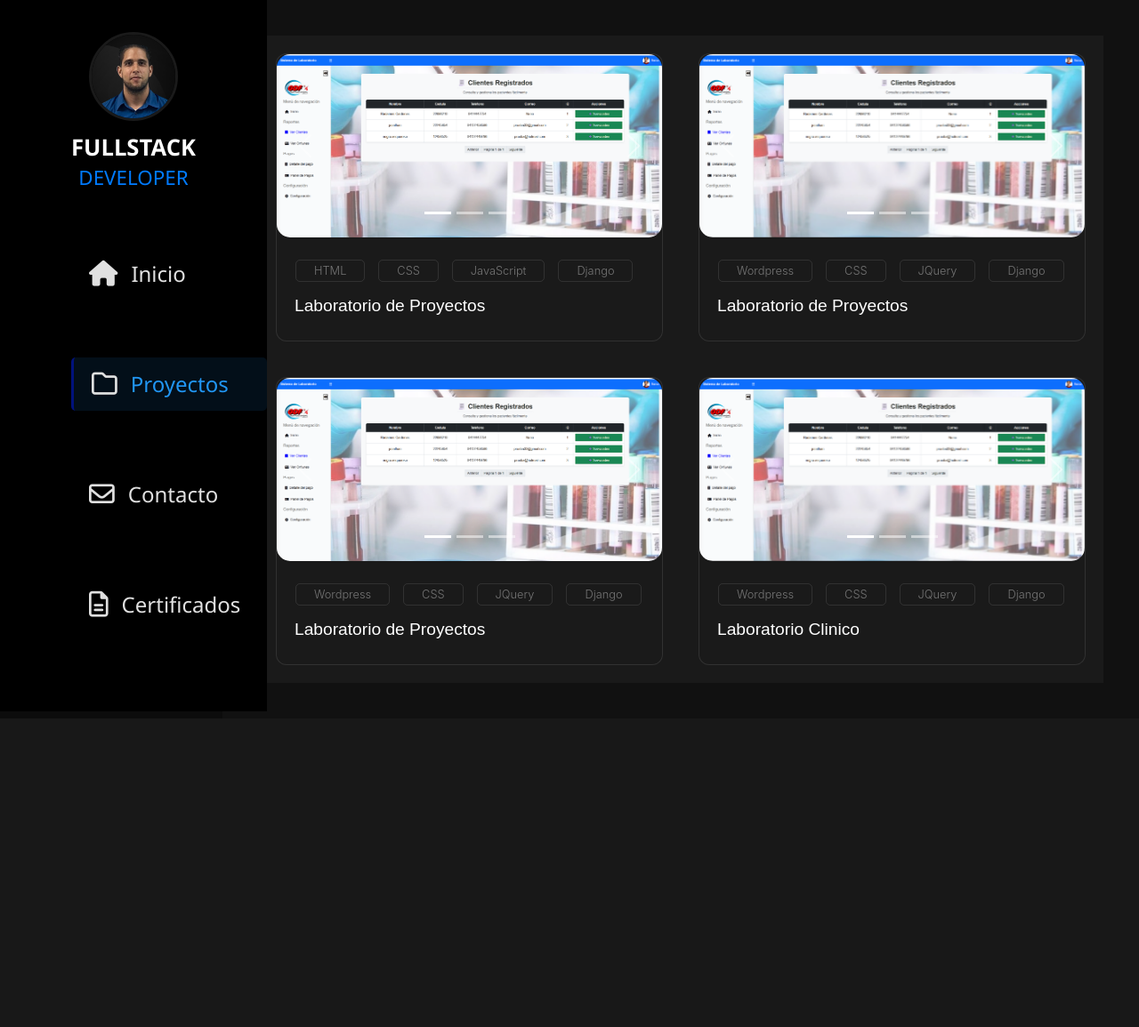
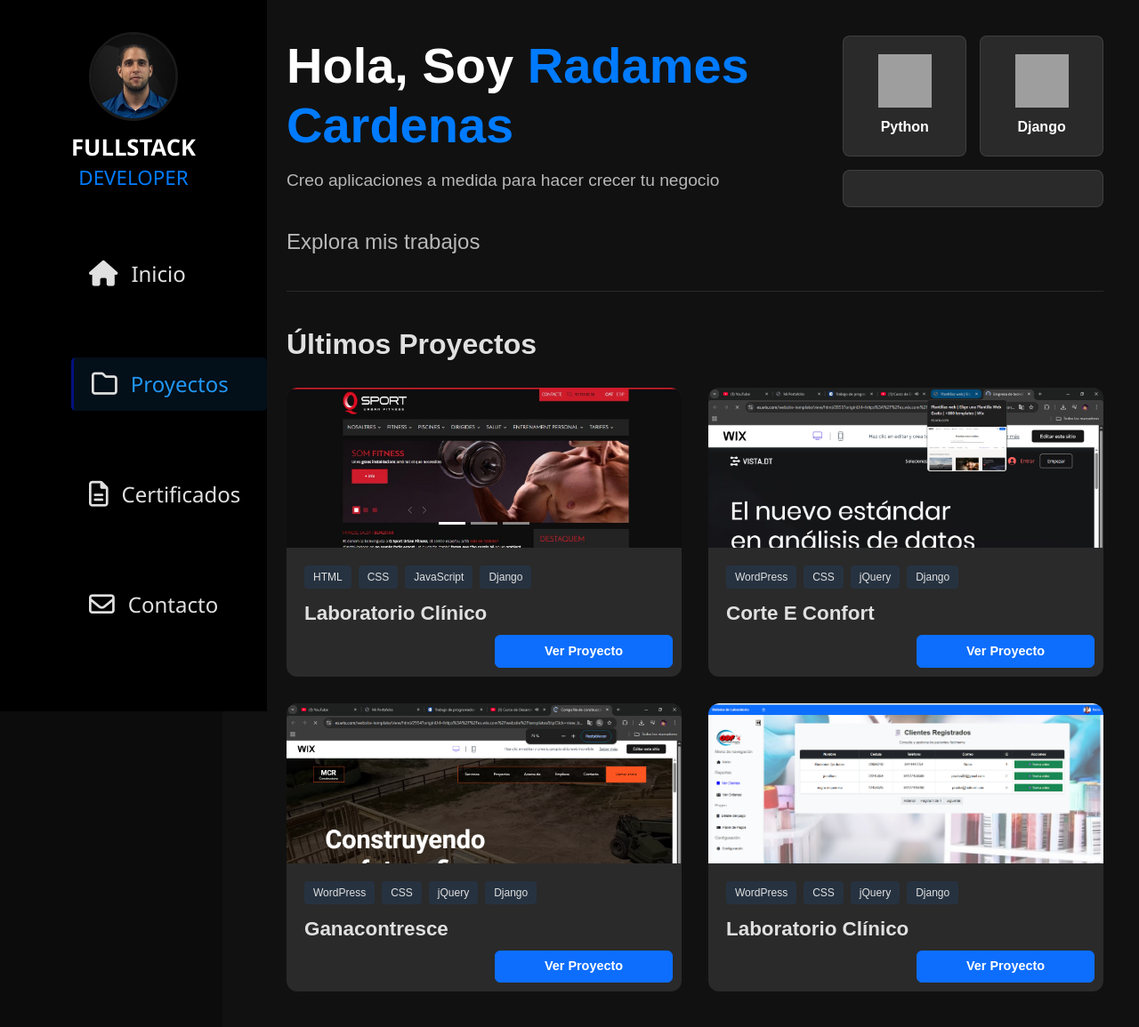
Before and after one commit to Flarxx/PortFolio, a Django app: page /proyectos/ in a window 1280 px wide. Shown: the whole page at 89% size. Before the commit the page ends 800 px from the top, so only its background shows below. Run offline with Django 5.2, Linux system fonts and the light colour scheme; grey boxes are pictures that could not be loaded.

Commit message:
otra vez la plantilla de proyecto

```diff
--- a/nucleo/static/css/proyectos.css
+++ b/nucleo/static/css/proyectos.css
@@ -1,70 +1,217 @@
-/* === GRID PROYECTOS === */
+/* ================================== */
+/* === ESTILOS DE LA PRESENTACIÓN === */
+/* ================================== */
+
+.presentacion-container {
+    display: grid;
+    grid-template-columns: 2fr 1fr;
+    gap: 40px;
+    margin: 0 0 40px 2rem;
+    border-bottom: 1px solid rgba(255, 255, 255, 0.1);
+}
+
+.greeting-title {
+    font-size: 3.5rem;
+    font-weight: 700;
+    line-height: 1.2;
+    margin-bottom: 15px;
+}
+
+.project-title{
+  color: #e0e0e0;
+}
+
+.subtitle {
+    font-size: 1.2rem;
+    color: rgba(255, 255, 255, 0.7);
+    margin-bottom: 40px;
+}
+
+.explore-button {
+    background-color: #007bff;
+    color: white;
+    border: none;
+    padding: 12px 30px;
+    border-radius: 5px;
+    font-size: 1rem;
+    font-weight: 600;
+    cursor: pointer;
+    transition: background-color 0.3s;
+}
+
+.explore-button:hover {
+    background-color: #0056b3;
+}
+
+/* --- Boxes de Tecnología --- */
+.tech-overview {
+    display: grid;
+    grid-template-columns: repeat(2, 1fr);
+    gap: 15px;
+    align-content: start;
+}
+
+.tech-box {
+    background-color: #2a2a2a;
+    padding: 20px;
+    border-radius: 8px;
+    font-size: 1rem;
+    font-weight: 600;
+    text-align: center;
+    border: 1px solid rgba(255, 255, 255, 0.1);
+}
+
+.experience-box {
+    grid-column: span 2;
+    display: flex;
+    flex-direction: column;
+    justify-content: center;
+    align-items: center;
+}
+
+.experience-box .number {
+    font-size: 2rem;
+    font-weight: 700;
+    color: #007bff;
+}
+
+.experience-box .label {
+    font-size: 0.9rem;
+    color: rgba(255, 255, 255, 0.5);
+    margin-top: 5px;
+}
+
+/* ================================== */
+/* === PROYECTOS (GRID & CARDS) ===== */
+/* ================================== */
+
+.section-title {
+    font-size: 2rem;
+    font-weight: 600;
+    color: #e0e0e0;
+    margin: 0 0 30px 2rem;
+}
+
 .grid-proyectos {
     display: grid;
-  grid-template-columns: repeat(2, 1fr); /* 2 columnas iguales */
-  gap: 40px;
-  background: #1a1a1a;
-  padding: 20px;
+    grid-template-columns: repeat(2, 1fr); /* 2 columnas */
+    grid-template-rows: repeat(2, auto);   /* 2 filas automáticas */
+    gap: 30px;
+    padding: 0;
+    margin-left: 2rem;
 }
 
-/* === CARD DEL CARRUSEL === */
+/* --- Card --- */
 .card-carrousel {
-  background-color: #1a1a1a;
+    background-color: #2a2a2a;
     color: white;
-  font-size: 2.5rem;
-  transition: transform 0.2s ease;
     border-radius: 12px;
     display: flex;
     flex-direction: column;
-  border: 1px solid rgba(255, 255, 255, 0.1);
-  padding-bottom: 20px;
+    overflow: hidden;
+    transition: transform 0.2s ease, box-shadow 0.2s ease;
 }
 
 .card-carrousel:hover {
-  transform: scale(1.03);
+    transform: translateY(-5px);
+    box-shadow: 0 8px 16px rgba(0, 0, 0, 0.4);
 }
 
-/* === IMÁGENES DEL CARRUSEL === */
-.carousel-item img {
-  border-radius: 15px;
-  height: 100%;
-  width: 100%;
-  object-fit: cover;
-}
-
-.carousel {
-  height: 100%;
+/* --- Carrusel dentro de la Card --- */
+.project-carousel {
+    height: 180px;
+    max-height: 180px;
+    overflow: hidden;
+    border-radius: 12px 12px 0 0;
 }
 
 .carousel-inner {
     height: 100%;
 }
 
-/* === TAGS DE TECNOLOGÍAS === */
+.carousel-item img {
+    height: 100%;
+    width: 100%;
+    object-fit: cover;
+}
+
+/* --- Tags de tecnologías --- */
 .tech-tags {
     display: flex;
     flex-wrap: wrap;
-  gap: 5px;
-  margin-top: 20px;
-  margin-left: 16px;
+    gap: 8px;
+    margin: 20px 0 0 20px;
 }
 
 .tag {
-  display: inline-block;
-  color: rgba(255, 255, 255, 0.4);
-  padding: 2px 20px;
-  border: 1px solid rgba(255, 255, 255, 0.1);
-  border-radius: 5px;
-  margin: 5px;
-  font-size: 0.8rem;
-  font-family: 'Inter', 'Roboto', sans-serif;
-  font-weight: 300;
+    color: #e0e0e0;
+    background-color: rgba(0, 123, 255, 0.1);
+    padding: 4px 10px;
+    border-radius: 4px;
+    font-size: 0.75rem;
+    font-weight: 500;
 }
 
-/* === TÍTULOS EN LAS CARDS === */
+/* --- Título y botón del proyecto --- */
 .card-carrousel h3 {
-  margin-left: 20px;
-  margin-top: 10px;
-  font-size: 1.2rem;
-  font-weight: 500;
+    margin: 15px 0 0 20px;
+    font-size: 1.4rem;
+    font-weight: 600;
 }
+
+.project-btn {
+    font-size: 0.9rem;
+    padding: 0.4rem 1rem;
+    border-radius: 6px;
+    color: white;
+    width: 200px;
+}
+
+.btn-container {
+    text-align: right; /* alinea el botón a la derecha */
+    margin-top: 10px; /* separa un poco del título */
+    margin-bottom: 10px;
+    margin-right: 10px;
+}
+
+
+.tech-logo {
+    width: 60px;   /* tamaño grande y uniforme */
+    height: 60px;
+    margin-bottom: 10px;
+}
+
+.nombre{
+  color: #007bff;
+}
+
+.subtitle1 {
+    font-size: 1.5rem;
+    color: rgba(255, 255, 255, 0.7);
+    margin-bottom: 40px;
+  }
+
+
+/*  modificando iconos */
+
+.mini-icons {
+    margin-top: 8px;          /* separa los íconos del contenido de arriba */
+    display: flex;            /* coloca los íconos en fila */
+    flex-wrap: wrap;          /* si no caben, que salten a otra línea */
+    gap: 8px;                 /* espacio entre íconos */
+    justify-content: center;  /* centra los íconos horizontalmente */
+    align-items: center;      /* los alinea verticalmente */
+}
+
+.mini-tech-logo {
+    width: 30px;              /* tamaño uniforme de los íconos */
+    height: 30px;
+    opacity: 0.9;             /* un poco más suave */
+    transition: transform 0.2s ease, opacity 0.2s ease;
+    cursor: pointer;          /* cursor tipo "mano" */
+}
+
+.mini-tech-logo:hover {
+    transform: scale(1.2);    /* efecto de zoom al pasar el mouse */
+    opacity: 1;               /* más brillante al hover */
+}
--- a/nucleo/templates/nucleo/Proyectos.html
+++ b/nucleo/templates/nucleo/Proyectos.html
@@ -1,157 +1,215 @@
-{% extends 'nucleo/layout.html' %}
-{% load static %}
+{% extends 'nucleo/layout.html' %} {% load static %} {% block content %}
+<link rel="stylesheet" href="{% static 'css/proyectos.css' %}" />
 
-{% block content %}
-<link rel="stylesheet" href="{% static 'css/proyectos.css' %}">
+<div class="presentacion-container">
+    <!-- primer grid   -->
+  <div class="text-content">
+    <h1 class="greeting-title">
+      Hola, Soy <span class="nombre">Radames Cardenas</span>
+    </h1>
+    <p class="subtitle">
+      Creo aplicaciones a medida para hacer crecer tu negocio
+    </p>
+    <h3 class="subtitle1">Explora mis trabajos</h3>
+  </div>
+  <!-- segundo grid  -->
+  <div class="tech-overview">
+    <div class="tech-box">
+      <img src="https://www.svgrepo.com/show/452091/python.svg" alt="Python Logo" class="tech-logo"/>
+      <span class="tech-name">Python</span>
+    </div>
+
+    <div class="tech-box">
+      <img src="https://www.svgrepo.com/show/353657/django-icon.svg" alt="Django Logo" class="tech-logo"/>
+      <span class="tech-name">Django</span>
+    </div>
+
+
+    <!-- Frontend Stack -->
+    <div class="tech-box experience-box">
+    </div>
+  </div>
+</div>
+
+<h2 class="section-title">Últimos Proyectos</h2>
+
 <div class="grid-proyectos">
-
+  <!-- CARD 1 -->
   <div class="card-carrousel">
-        <div id="carousel1" class="carousel slide">
+    <div id="carousel1" class="carousel slide project-carousel">
       <div class="carousel-indicators">
-                <button type="button" data-bs-target="#carousel1" data-bs-slide-to="0" class="active"
-                    aria-current="true" aria-label="Slide 1"></button>
-                <button type="button" data-bs-target="#carousel1" data-bs-slide-to="1" aria-label="Slide 2"></button>
-                <button type="button" data-bs-target="#carousel1" data-bs-slide-to="2" aria-label="Slide 3"></button>
+        <button
+          type="button"
+          data-bs-target="#carousel1"
+          data-bs-slide-to="0"
+          class="active"
+        ></button>
+        <button
+          type="button"
+          data-bs-target="#carousel1"
+          data-bs-slide-to="1"
+        ></button>
+        <button
+          type="button"
+          data-bs-target="#carousel1"
+          data-bs-slide-to="2"
+        ></button>
       </div>
       <div class="carousel-inner">
         <div class="carousel-item active">
-                    <img src="{% static 'img/proyectos/Lab1.png' %}" class="d-block w-100" alt="...">
+          <img
+            src="{% static 'img/proyectos/ejercicio.jpg' %}"
+            class="d-block w-100"
+            alt="Proyecto 1"
+          />
         </div>
         <div class="carousel-item">
-                    <img src="{% static 'img/proyectos/Lab3.png' %}" class="d-block w-100" alt="...">
+          <img
+            src="{% static 'img/proyectos/Lab3.png' %}"
+            class="d-block w-100"
+            alt="Proyecto 2"
+          />
         </div>
         <div class="carousel-item">
-                    <img src="{% static 'img/proyectos/Lab4.png' %}" class="d-block w-100" alt="...">
+          <img
+            src="{% static 'img/proyectos/Lab4.png' %}"
+            class="d-block w-100"
+            alt="Proyecto 3"
+          />
         </div>
       </div>
-            <button class="carousel-control-prev" type="button" data-bs-target="#carousel1" data-bs-slide="prev">
-                <span class="carousel-control-prev-icon" aria-hidden="true"></span>
-                <span class="visually-hidden">Previous</span>
-            </button>
-            <button class="carousel-control-next" type="button" data-bs-target="#carousel1" data-bs-slide="next">
-                <span class="carousel-control-next-icon" aria-hidden="true"></span>
-                <span class="visually-hidden">Next</span>
-            </button>
     </div>
+
     <div class="tech-tags">
       <span class="tag">HTML</span>
       <span class="tag">CSS</span>
       <span class="tag">JavaScript</span>
       <span class="tag">Django</span>
     </div>
-<h3>Laboratorio de Proyectos</h3>
+    <h3 class="project-title">Laboratorio Clínico</h3>
+    <div class="btn-container">
+      <button class="btn btn-sm btn-primary project-btn">Ver Proyecto</button>
+    </div>
   </div>
 
+  <!-- CARD 2 -->
   <div class="card-carrousel">
-        <div id="carousel2" class="carousel slide">
-            <div class="carousel-indicators">
-                <button type="button" data-bs-target="#carousel2" data-bs-slide-to="0" class="active"
-                    aria-current="true" aria-label="Slide 1"></button>
-                <button type="button" data-bs-target="#carousel2" data-bs-slide-to="1" aria-label="Slide 2"></button>
-                <button type="button" data-bs-target="#carousel2" data-bs-slide-to="2" aria-label="Slide 3"></button>
-            </div>
+    <div id="carousel2" class="carousel slide project-carousel">
       <div class="carousel-inner">
         <div class="carousel-item active">
-                    <img src="{% static 'img/proyectos/Lab1.png' %}" class="d-block w-100" alt="...">
+          <img
+            src="{% static 'img/proyectos/ejemplo3.png' %}"
+            class="d-block w-100"
+            alt="Proyecto Corte E Confort"
+          />
         </div>
         <div class="carousel-item">
-                    <img src="{% static 'img/proyectos/Lab3.png' %}" class="d-block w-100" alt="...">
+          <img
+            src="{% static 'img/proyectos/Lab3.png' %}"
+            class="d-block w-100"
+            alt="Proyecto 2"
+          />
         </div>
         <div class="carousel-item">
-                    <img src="{% static 'img/proyectos/Lab4.png' %}" class="d-block w-100" alt="...">
+          <img
+            src="{% static 'img/proyectos/Lab4.png' %}"
+            class="d-block w-100"
+            alt="Proyecto 3"
+          />
         </div>
       </div>
-            <button class="carousel-control-prev" type="button" data-bs-target="#carousel2" data-bs-slide="prev">
-                <span class="carousel-control-prev-icon" aria-hidden="true"></span>
-                <span class="visually-hidden">Previous</span>
-            </button>
-            <button class="carousel-control-next" type="button" data-bs-target="#carousel2" data-bs-slide="next">
-                <span class="carousel-control-next-icon" aria-hidden="true"></span>
-                <span class="visually-hidden">Next</span>
-            </button>
     </div>
+
     <div class="tech-tags">
-    <span class="tag">Wordpress</span>
+      <span class="tag">WordPress</span>
       <span class="tag">CSS</span>
-    <span class="tag">JQuery</span>
+      <span class="tag">jQuery</span>
       <span class="tag">Django</span>
     </div>
-<h3>Laboratorio de Proyectos</h3>
+    <h3 class="project-title">Corte E Confort</h3>
+    <div class="btn-container">
+      <button class="btn btn-sm btn-primary project-btn">Ver Proyecto</button>
+    </div>
   </div>
 
+  <!-- CARD 3 -->
   <div class="card-carrousel">
-            <div id="carousel3" class="carousel slide">
-            <div class="carousel-indicators">
-                <button type="button" data-bs-target="#carousel3" data-bs-slide-to="0" class="active"
-                    aria-current="true" aria-label="Slide 1"></button>
-                <button type="button" data-bs-target="#carousel3" data-bs-slide-to="1" aria-label="Slide 2"></button>
-                <button type="button" data-bs-target="#carousel3" data-bs-slide-to="2" aria-label="Slide 3"></button>
-            </div>
+    <div id="carousel3" class="carousel slide project-carousel">
       <div class="carousel-inner">
         <div class="carousel-item active">
-                    <img src="{% static 'img/proyectos/Lab1.png' %}" class="d-block w-100" alt="...">
+          <img
+            src="{% static 'img/proyectos/4.png' %}"
+            class="d-block w-100"
+            alt="Ganacontresce"
+          />
         </div>
         <div class="carousel-item">
-                    <img src="{% static 'img/proyectos/Lab3.png' %}" class="d-block w-100" alt="...">
+          <img
+            src="{% static 'img/proyectos/Lab3.png' %}"
+            class="d-block w-100"
+            alt="Proyecto 2"
+          />
         </div>
         <div class="carousel-item">
-                    <img src="{% static 'img/proyectos/Lab4.png' %}" class="d-block w-100" alt="...">
+          <img
+            src="{% static 'img/proyectos/Lab4.png' %}"
+            class="d-block w-100"
+            alt="Proyecto 3"
+          />
         </div>
       </div>
-            <button class="carousel-control-prev" type="button" data-bs-target="#carousel3" data-bs-slide="prev">
-                <span class="carousel-control-prev-icon" aria-hidden="true"></span>
-                <span class="visually-hidden">Previous</span>
-            </button>
-            <button class="carousel-control-next" type="button" data-bs-target="#carousel3" data-bs-slide="next">
-                <span class="carousel-control-next-icon" aria-hidden="true"></span>
-                <span class="visually-hidden">Next</span>
-            </button>
     </div>
+
     <div class="tech-tags">
-    <span class="tag">Wordpress</span>
+      <span class="tag">WordPress</span>
       <span class="tag">CSS</span>
-    <span class="tag">JQuery</span>
+      <span class="tag">jQuery</span>
       <span class="tag">Django</span>
     </div>
-<h3>Laboratorio de Proyectos</h3>
+    <h3 class="project-title">Ganacontresce</h3>
+    <div class="btn-container">
+      <button class="btn btn-sm btn-primary project-btn">Ver Proyecto</button>
+    </div>
   </div>
 
+  <!-- CARD 4 -->
   <div class="card-carrousel">
-            <div id="carousel4" class="carousel slide">
-            <div class="carousel-indicators">
-                <button type="button" data-bs-target="#carousel4" data-bs-slide-to="0" class="active"
-                    aria-current="true" aria-label="Slide 1"></button>
-                <button type="button" data-bs-target="#carousel4" data-bs-slide-to="1" aria-label="Slide 2"></button>
-                <button type="button" data-bs-target="#carousel4" data-bs-slide-to="2" aria-label="Slide 3"></button>
-            </div>
+    <div id="carousel4" class="carousel slide project-carousel">
       <div class="carousel-inner">
         <div class="carousel-item active">
-                    <img src="{% static 'img/proyectos/Lab1.png' %}" class="d-block" alt="...">
+          <img
+            src="{% static 'img/proyectos/Lab1.png' %}"
+            class="d-block w-100"
+            alt="Proyecto"
+          />
         </div>
         <div class="carousel-item">
-                    <img src="{% static 'img/proyectos/Lab3.png' %}" class="d-block" alt="...">
+          <img
+            src="{% static 'img/proyectos/Lab3.png' %}"
+            class="d-block w-100"
+            alt="Proyecto 2"
+          />
         </div>
         <div class="carousel-item">
-                    <img src="{% static 'img/proyectos/Lab4.png' %}" class="d-block" alt="...">
+          <img
+            src="{% static 'img/proyectos/Lab4.png' %}"
+            class="d-block w-100"
+            alt="Proyecto 3"
+          />
         </div>
       </div>
-            <button class="carousel-control-prev" type="button" data-bs-target="#carousel4" data-bs-slide="prev">
-                <span class="carousel-control-prev-icon" aria-hidden="true"></span>
-                <span class="visually-hidden">Previous</span>
-            </button>
-            <button class="carousel-control-next" type="button" data-bs-target="#carousel4" data-bs-slide="next">
-                <span class="carousel-control-next-icon" aria-hidden="true"></span>
-                <span class="visually-hidden">Next</span>
-            </button>
     </div>
+
     <div class="tech-tags">
-    <span class="tag">Wordpress</span>
+      <span class="tag">WordPress</span>
       <span class="tag">CSS</span>
-    <span class="tag">JQuery</span>
+      <span class="tag">jQuery</span>
       <span class="tag">Django</span>
     </div>
-<h3>Laboratorio Clinico</h3>
+    <h3 class="project-title">Laboratorio Clínico</h3>
+    <div class="btn-container">
+      <button class="btn btn-sm btn-primary project-btn">Ver Proyecto</button>
     </div>
-
-
+  </div>
+</div>
 {% endblock %}
--- a/nucleo/templates/nucleo/layout.html
+++ b/nucleo/templates/nucleo/layout.html
@@ -39,11 +39,11 @@
                 <li class="{% if request.path == proyectos_url %}active{% endif %}">
                     <a href="{{ proyectos_url }}"><i class="far fa-folder"></i> Proyectos</a>
                 </li>
+                <li class="{% if request.path == certificados_url %}active{% endif %}">
+                    <a href="{{ certificados_url }}"><i class="far fa-file-alt"></i> Certificados</a>
+                </li>
                 <li class="{% if request.path == contacto_url %}active{% endif %}">
                     <a href="{{ contacto_url }}"><i class="far fa-envelope"></i> Contacto</a>
-                </li>
-                <li class="{% if request.path == certificados_url %}active{% endif %}">
-                    <a href="{{ certificados_url }}"><i class="far fa-file-alt"></i> Certificados</a>
                 </li>
             </ul>
         </nav>
--- a/nucleo/templates/nucleo/main.html
+++ b/nucleo/templates/nucleo/main.html
@@ -10,7 +10,7 @@
     <a href="#" class="btn-certificados">Ver ›</a>
   </div>
   <div class="card">Django<span>Full Stack Dev</span></div>
-  <div class="card">2<span>Años de Experiencia</span></div>
+  <div class="card">2 +<span>Años de Experiencia</span></div>
 
   <!-- Segunda fila: tarjeta grande -->
   <div class="card big">
```
Also changed, not shown: nucleo/static/img/proyectos/4.png (added), nucleo/static/img/proyectos/ejemplo3.png (added), nucleo/static/img/proyectos/ejercicio.jpg (added), nucleo/static/img/proyectos/ejercicio2.jpg (added). Lines whose indentation alone changed are shown as unchanged.
